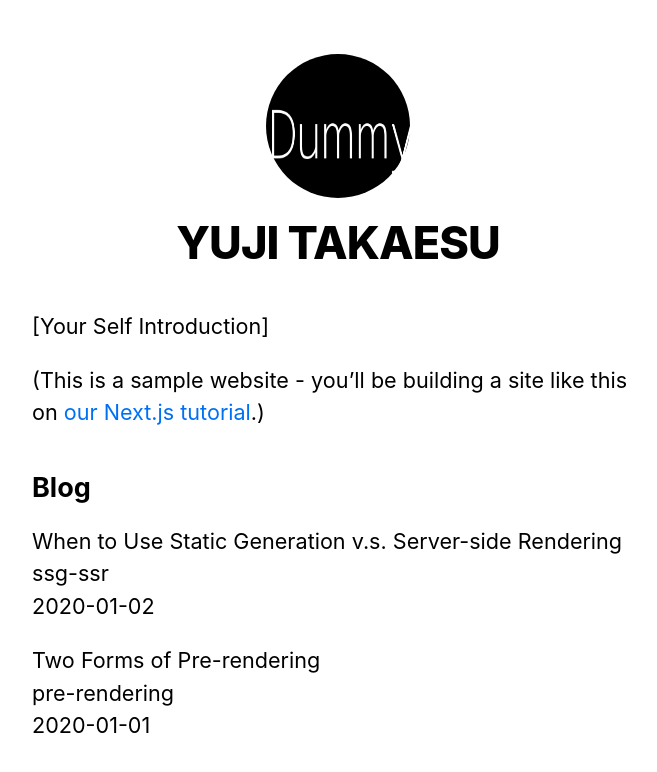
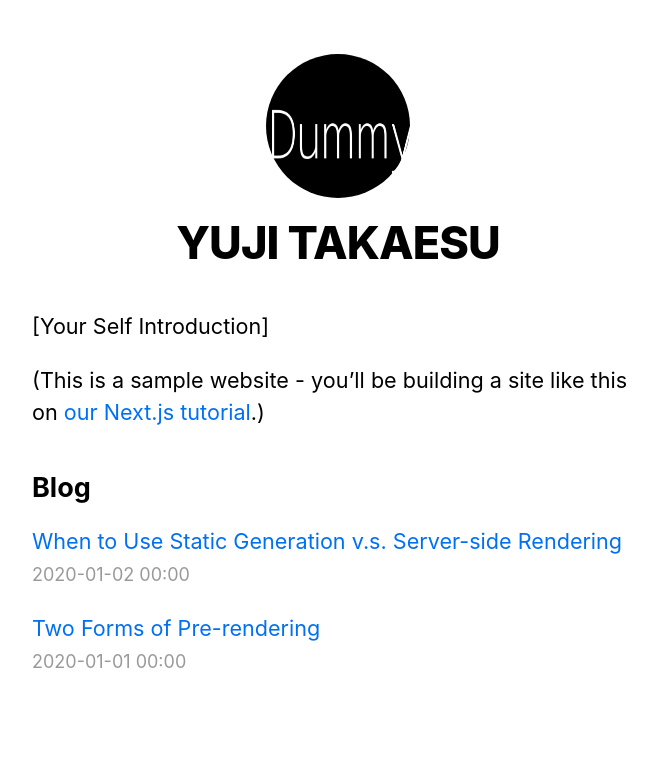
Before and after one commit to yusabana-sandbox/ts-practice, a Next.js app in the folder next-ts/official-tutorial/nextjs-blog/: page / in a window 1280 px wide. Shown: the top 772 px of the page, without its empty margins (302-959 px from the left). Built offline with nearby package versions, Linux system fonts and the light colour scheme.

Commit message:
feat: Update index page with link to detail

```diff
--- a/next-ts/official-tutorial/nextjs-blog/pages/index.js
+++ b/next-ts/official-tutorial/nextjs-blog/pages/index.js
@@ -2,6 +2,8 @@
 import Layout, { siteTitle } from "../components/Layout";
 import utilStyles from "../styles/utils.module.scss";
 import { getSortedPostsData } from "../lib/posts";
+import Link from "next/link";
+import Date from "../components/Date";
 
 export default function Home({ allPostsData }) {
   return (
@@ -23,11 +25,13 @@
         <ul className={utilStyles.list}>
           {allPostsData.map(({ id, date, title }) => (
             <li className={utilStyles.listItem} key={id}>
-              {title}
+              <Link href={`/posts/${id}`}>
+                <a>{title}</a>
+              </Link>
               <br />
-              {id}
-              <br />
-              {date}
+              <small className={utilStyles.lightText}>
+                <Date dateString={date} />
+              </small>
             </li>
           ))}
         </ul>
```
